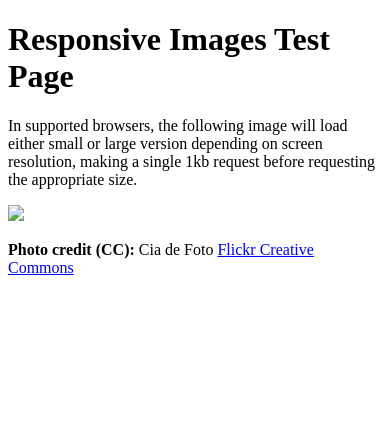
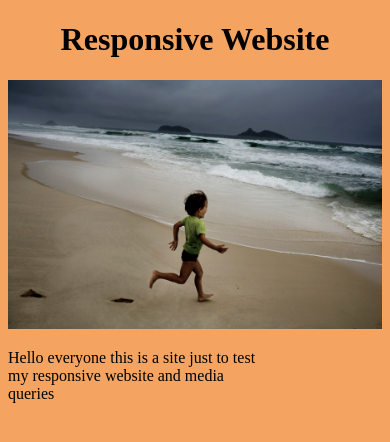
Before and after one commit to ahmeds24/responsive-lab, a plain HTML site: page index.html in a window 390 px wide. Drawn offline with Linux system fonts and the light colour scheme.

Commit message:
added media query to html file

```diff
--- a/index.html
+++ b/index.html
@@ -1,29 +1,39 @@
 <!DOCTYPE html>
 <html>
 <head>
-	<meta charset="utf-8" />
-	<meta name="viewport" content="width=device-width, initial-scale=1.0">
-	<title>Responsive Images Test Page</title>
-	<script>
+  <!--Setting the initial-scale to 1 overrides the default to resize image on a Apple platform-->
+	<meta name="viewport" content="width=device-width; initial-scale=1.0">
+<style>
+	body{background-color:aqua;
+	}
+	@media screen and (max-width: 420px){
+		body{
+			background-color: sandybrown;
+		}
+		h1{
+			width: 100%;
+			text-align: center;
+		}
+		img{
+			width: 100%;
+		}
+		p{
+			width: 70%
+		}
+	}
 
-		//optional: set config options here!
-		var rwd_images = {
-			widthBreakPoint: 600
-		};
-
-	</script>
-	<script src="responsiveimgs.js"></script>
-	<!-- demo styles -->
-	<link type="text/css" rel="stylesheet" href="stylesheet.css">
+	</style>
 </head>
 <body>
+<h1> Responsive Website </h1>
 
-	<h1>Responsive Images Test Page</h1>
-	<p>In supported browsers, the following image will load either small or large version depending on screen resolution, making a single 1kb request before requesting the appropriate size.</p>
+<img src="img/running-lrg.jpg">
 
-	<img src="img/running-sml.jpg?full=img/running-lrg.jpg" />
+<!--<img src="<img src="img/running-sml.jpg?full=img/running-lrg.jpg">-->
 
-	<p id="cred"><strong>Photo credit (CC):</strong> Cia de Foto <a href="http://www.flickr.com/photos/ciadefoto/3192757134/in/pool-809956@N25/">Flickr Creative Commons</a></p>
+	<p>Hello everyone this is a site just to test my responsive website and media queries</p>
+
 
 </body>
+
 </html>
```
